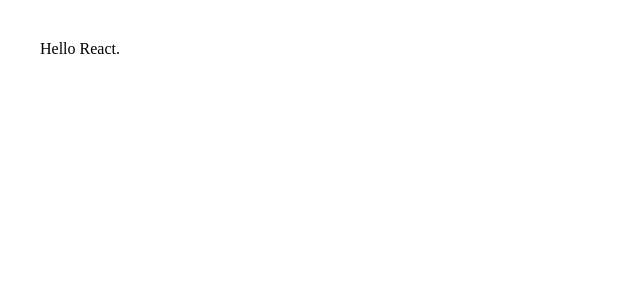
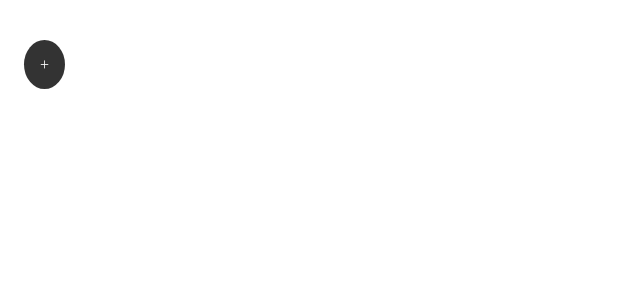
Before and after one commit to vincentrohde/steelcase-iot-client, a React (Create React App) app: page / in a window 1280 px wide. Shown: the top 300 px of the page, without its empty margins (0-640 px from the left). Built offline with nearby package versions, Linux system fonts and the light colour scheme.

Commit message:
add AddButton

```diff
--- /dev/null
+++ b/src/components/AddButton/AddButton.js
@@ -0,0 +1,12 @@
+import React from 'react';
+import './AddButton.scss';
+
+const AddButton = () => {
+    return (
+        <div className="AddButton">
+               <a href="/">+</a>
+        </div>
+    );
+};
+
+export default AddButton;
--- /dev/null
+++ b/src/components/AddButton/AddButton.scss
@@ -0,0 +1,11 @@
+.AddButton {
+  margin-top: 2rem;
+}
+
+a {
+  text-decoration: none;
+  color: white;
+  background-color: #333333;
+  padding: 1rem;
+  border-radius: 50%;
+}
--- a/src/components/App.js
+++ b/src/components/App.js
@@ -3,6 +3,7 @@ import { BrowserRouter, Route, Switch, Link, NavLink } from "react-router-dom";
 import './App.scss';
 
 import Example from './Example/Example';
+import AddButton from './AddButton/AddButton';
 
 export default class App extends Component {
     render() {
@@ -10,7 +11,7 @@ export default class App extends Component {
             <BrowserRouter>
                 <div className="App">
                     <Switch>
-                        <Route path="/" exact={true} component={Example} />
+                        <Route path="/" exact={true} component={AddButton} />
                     </Switch>
                 </div>
             </BrowserRouter>
--- a/src/components/Example/Example.js
+++ b/src/components/Example/Example.js
@@ -9,5 +9,4 @@ const Example = () => {
         <div className="Example">Hello React.</div>
     );
 }
-
 export default Example;
```
